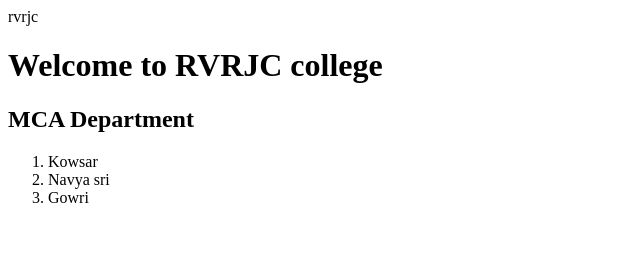
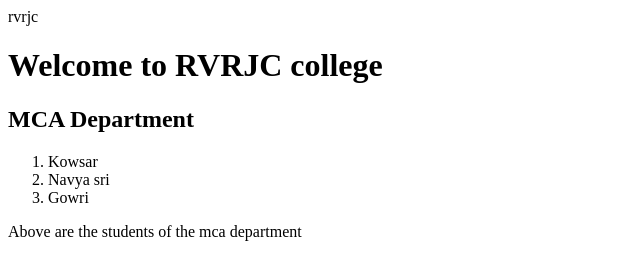
Before and after one commit to kowsar-1102/student-profile, a plain HTML site: page index.html in a window 1280 px wide. Shown: the whole page, without its empty margins (0-640 px from the left). Drawn offline with Linux system fonts and the light colour scheme.

Commit message:
Add paragraph about MCA department students

```diff
--- a/index.html
+++ b/index.html
@@ -8,5 +8,6 @@
       <li>Navya sri</li>
       <li>Gowri</li>
     </ol>
+    <p>Above are the students of the mca department</p>
   </body>
 </html>
```
